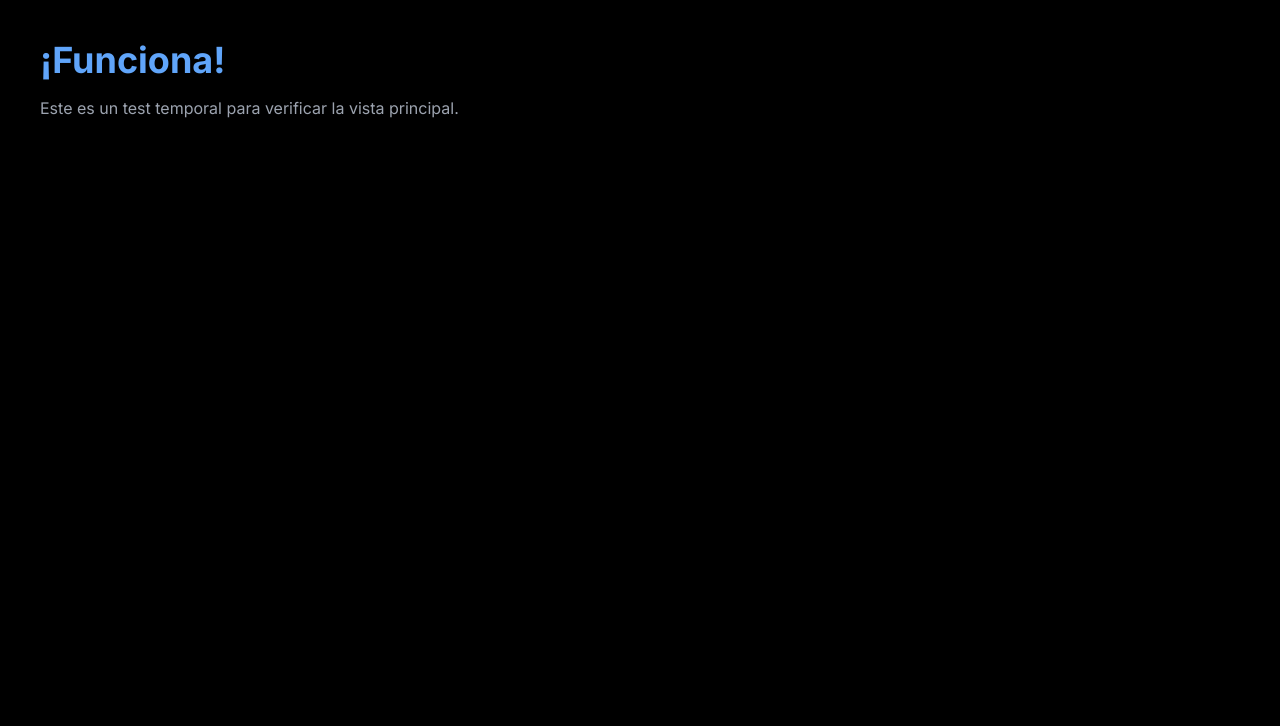
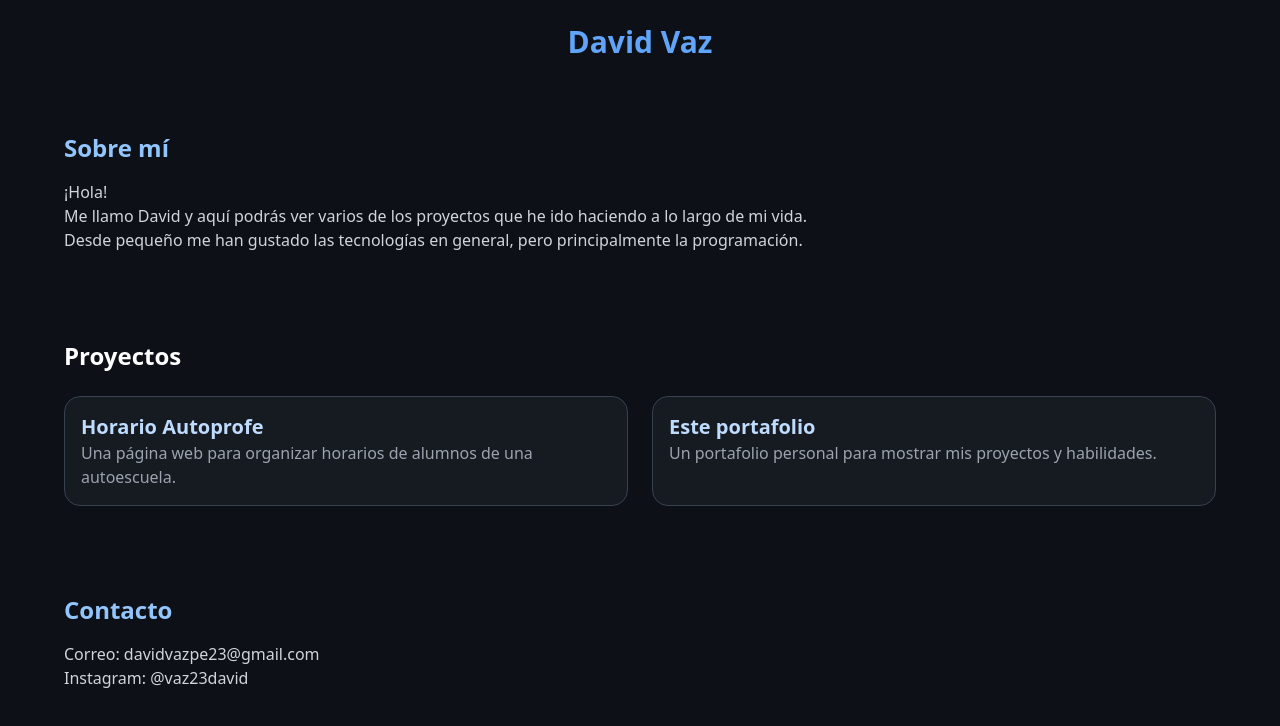
Before and after one commit to Davivp23/DavidVaz, a React (Vite) app: page / in a window 1280 px wide. Shown: the top 726 px of the page. Built offline with nearby package versions, Linux system fonts and the light colour scheme.

Commit message:
Refactor Home component: update layout and restore structured imports

```diff
--- a/src/Home.jsx
+++ b/src/Home.jsx
@@ -1,8 +1,18 @@
+import React from 'react';
+import Header from './components/Header';
+import About from './components/About';
+import Projects from './components/Projects';
+import Contact from './components/Contact';
+
 export default function Home() {
   return (
-    <div className="bg-black text-white min-h-screen p-10">
-      <h1 className="text-4xl font-bold text-blue-400">¡Funciona!</h1>
-      <p className="mt-4 text-gray-400">Este es un test temporal para verificar la vista principal.</p>
+    <div className="bg-[#0d1117] text-white min-h-screen font-sans">
+      <Header />
+      <main className="px-4 md:px-16">
+        <About />
+        <Projects />
+        <Contact />
+      </main>
     </div>
   );
 }
```
